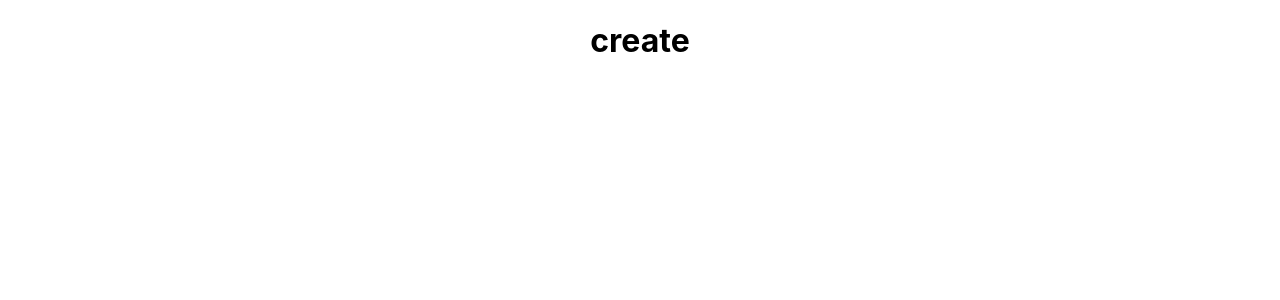
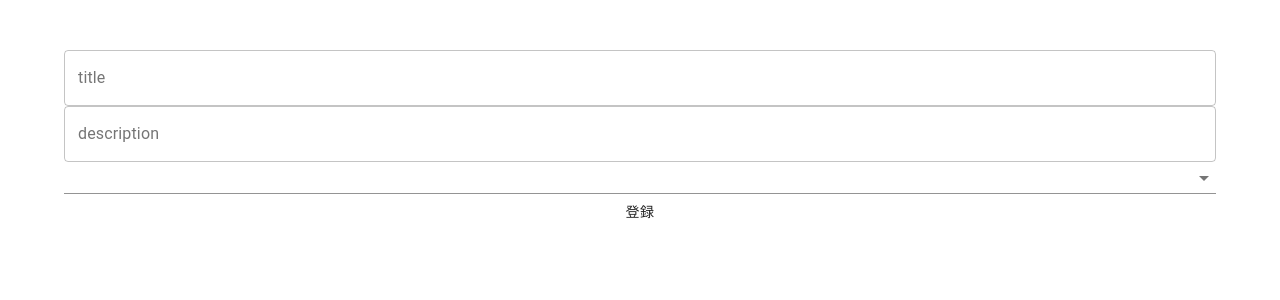
Before and after one commit to masoda1112/rails-todo-web, a React (Create React App) app: page /create in a window 1280 px wide. Shown: the top 300 px of the page. Built offline with nearby package versions, Linux system fonts and the light colour scheme.

Commit message:
UI実装完了

```diff
--- a/src/App.js
+++ b/src/App.js
@@ -7,7 +7,7 @@ const App = () => {
   return (
     <div className="App">
       <Router>
-        <div>
+        <div className="body">
           <Route exact path="/create" component={Create} />
           <Route exact path="/" component={List} />
         </div>
--- a/src/App.scss
+++ b/src/App.scss
@@ -1,5 +1,6 @@
 $main_color: #61dafb;
 .App {
+  padding-top: 50px;
   text-align: center;
   &-logo {
     height: 40vmin;
@@ -19,7 +20,10 @@ $main_color: #61dafb;
     color: $main_color;
   }
 }
-
+.body {
+  margin: 0 auto;
+  width: 90%;
+}
 @media (prefers-reduced-motion: no-preference) {
   .App-logo {
     animation: App-logo-spin infinite 20s linear;
--- /dev/null
+++ b/src/components/listArea.js
@@ -0,0 +1,17 @@
+import Todo from "./todo";
+const ListArea = () => {
+  const todoList = [
+    { title: "読書", description: "イシューから始めよ" },
+    { title: "読書", description: "イシューから始めよ" },
+    { title: "読書", description: "イシューから始めよ" },
+    { title: "読書", description: "イシューから始めよ" },
+  ];
+  return (
+    <div>
+      {todoList.map((todo) => {
+        <Todo title={todo.title} description={todo.description} />;
+      })}
+    </div>
+  );
+};
+export default ListArea;
--- /dev/null
+++ b/src/components/searchArea.js
@@ -0,0 +1,21 @@
+import { Input, Button } from "@material-ui/core";
+import { useState } from "react";
+
+const SearchArea = () => {
+  const [searchQuery, setSearchQuery] = useState();
+  const handleSubmit = () => {
+    console.log(searchQuery);
+    setSearchQuery("");
+  };
+  return (
+    <div>
+      <form onSubmit={handleSubmit}>
+        <Input onChange={(e) => setSearchQuery(e)}>{searchQuery}</Input>
+        <Button type="submit" value="sabmit">
+          検索
+        </Button>
+      </form>
+    </div>
+  );
+};
+export default SearchArea;
--- /dev/null
+++ b/src/components/todo.js
@@ -0,0 +1,10 @@
+const Todo = (title, description) => {
+  return (
+    <>
+      <h1>{title}</h1>
+      <p>{description}</p>
+    </>
+  );
+};
+
+export default Todo;
--- a/src/layouts/createPage.js
+++ b/src/layouts/createPage.js
@@ -1,8 +1,43 @@
+import { TextField, Select, MenuItem, Button } from "@material-ui/core";
+import { useState } from "react";
 const CreatePage = () => {
+  const [title, setTitle] = useState("");
+  const [description, setDescription] = useState("");
+  const [tag, setTag] = useState("");
+
+  const createTodo = () => {
+    console.log(title, description, tag);
+    setTitle("");
+    setDescription("");
+    setTag("");
+  };
+
   return (
-    <div className="create">
-      <h1>create</h1>
-    </div>
+    <>
+      <form onSubmit={createTodo}>
+        <TextField
+          id="title"
+          label="title"
+          variant="outlined"
+          fullWidth
+          onChange={(e) => setTitle(e)}
+        />
+        <TextField
+          id="description"
+          label="description"
+          variant="outlined"
+          fullWidth
+          onChange={(e) => setDescription(e)}
+        />
+        <Select id="select" fullWidth>
+          <MenuItem value="work">work</MenuItem>
+          <MenuItem value="private">private</MenuItem>
+          <MenuItem value="dev">dev</MenuItem>
+          <MenuItem value="input">input</MenuItem>
+        </Select>
+        <Button fullWidth>登録</Button>
+      </form>
+    </>
   );
 };
 export default CreatePage;
--- a/src/layouts/listPage.js
+++ b/src/layouts/listPage.js
@@ -1,8 +1,11 @@
+import SearchArea from "../components/searchArea";
+import ListArea from "../components/listArea";
 const ListPage = () => {
   return (
-    <div className="create">
-      <h1>list</h1>
-    </div>
+    <>
+      <SearchArea />
+      <ListArea />
+    </>
   );
 };
 export default ListPage;
```
